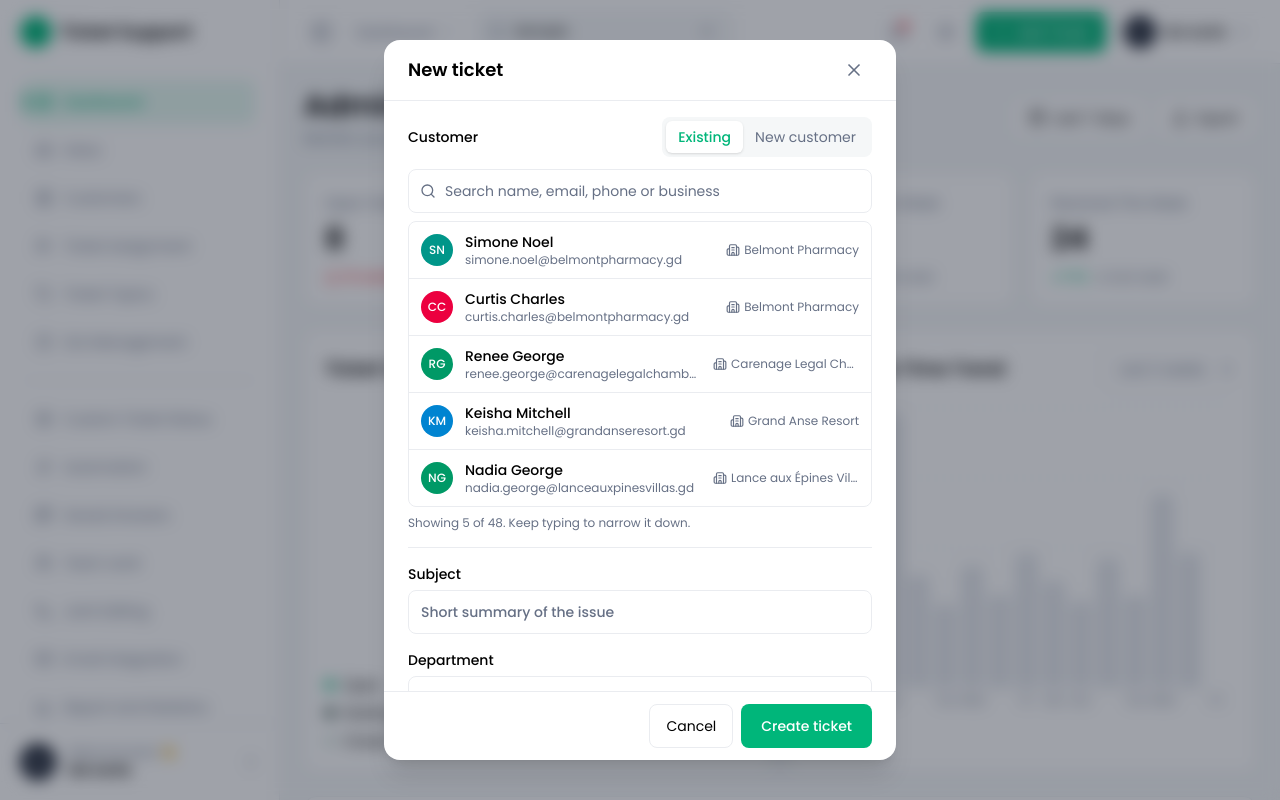
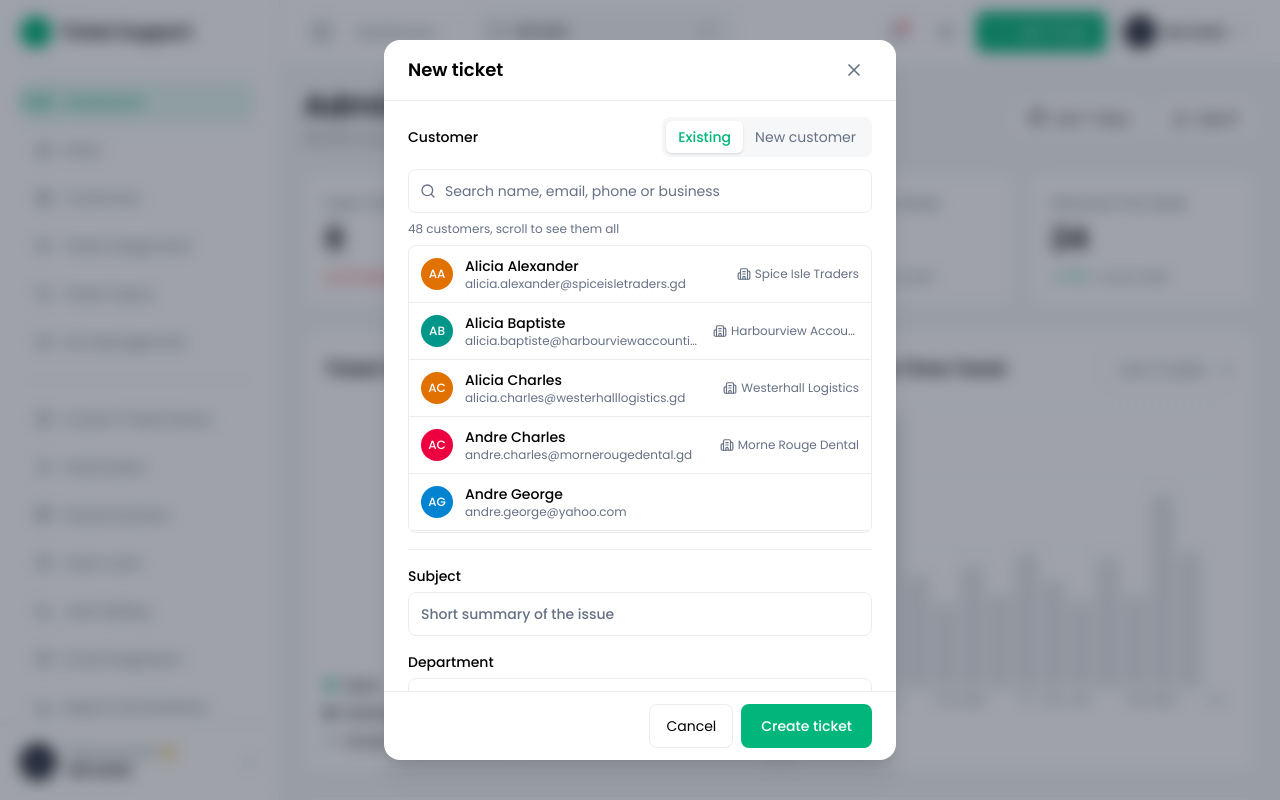
Before and after one commit to DarmaniBenjamin/helpdesk-platform, a React (Vite) app: page / in a window 1280 px wide. Both pictures are taken after typing "Sample" into the empty fields and a click on the button "Add Ticket". Built offline with nearby package versions, Linux system fonts and the light colour scheme.

Commit message:
Customer picker shows all customers in a scrollable list

```diff
--- a/src/Components/CustomerPicker.jsx
+++ b/src/Components/CustomerPicker.jsx
@@ -33,14 +33,15 @@ export default function CustomerPicker({ customers, selected, onSelect }) {
 
   // Match the search against name, email, phone and business
   const text = query.trim().toLowerCase();
-  const matches = text
-    ? customers.filter((c) =>
-        [c.name, c.email, c.phone, c.company ?? ""].some((field) =>
-          field.toLowerCase().includes(text),
-        ),
-      )
-    : customers;
-  const shown = matches.slice(0, 5);
+  const matches = (
+    text
+      ? customers.filter((c) =>
+          [c.name, c.email, c.phone, c.company ?? ""].some((field) =>
+            field.toLowerCase().includes(text),
+          ),
+        )
+      : [...customers]
+  ).sort((a, b) => a.name.localeCompare(b.name));
 
   return (
     <div className="flex flex-col gap-2">
@@ -56,8 +57,14 @@ export default function CustomerPicker({ customers, selected, onSelect }) {
         />
       </div>
 
-      <ul className="overflow-hidden rounded-lg border border-line">
-        {shown.map((c) => (
+      <p className="text-xs text-muted">
+        {matches.length} customer{matches.length === 1 ? "" : "s"}
+        {text ? " found" : ", scroll to see them all"}
+      </p>
+
+      {/* Scrollable list: about 5 customers tall, scroll inside for the rest */}
+      <ul className="max-h-72 overflow-y-auto rounded-lg border border-line">
+        {matches.map((c) => (
           <li key={c.id} className="border-b border-line last:border-0">
             <button
               type="button"
@@ -82,18 +89,13 @@ export default function CustomerPicker({ customers, selected, onSelect }) {
             </button>
           </li>
         ))}
-        {shown.length === 0 && (
+        {matches.length === 0 && (
           <li className="px-3 py-4 text-center text-sm text-muted">
             No customers match. Switch to{" "}
             <span className="font-medium">New customer</span> to add them.
           </li>
         )}
       </ul>
-      {matches.length > shown.length && (
-        <p className="text-xs text-muted">
-          Showing 5 of {matches.length}. Keep typing to narrow it down.
-        </p>
-      )}
     </div>
   );
 }
```
